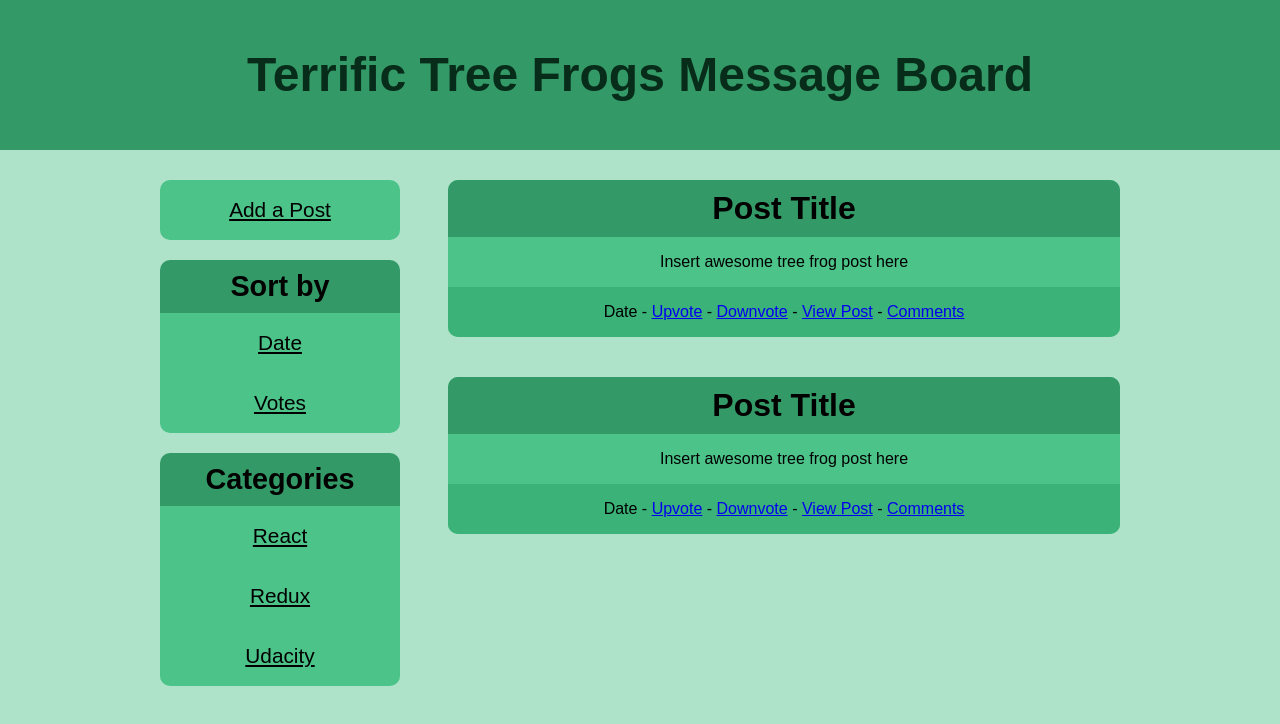
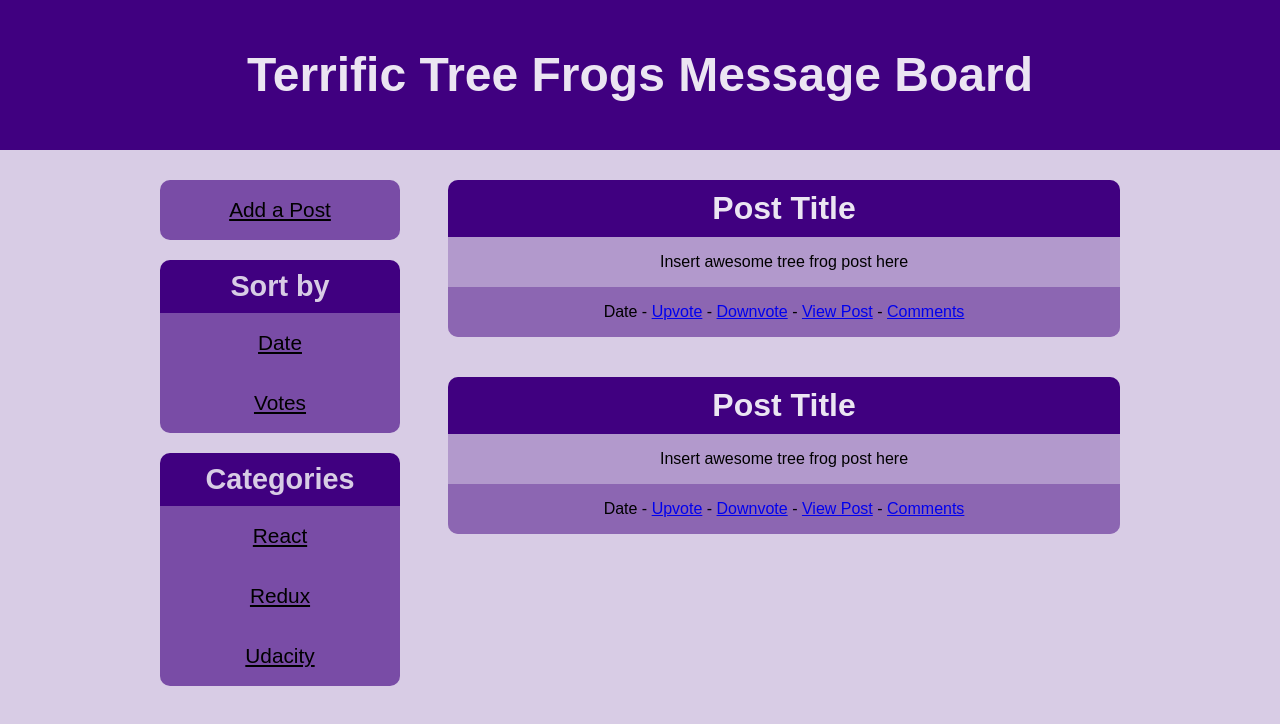
Before and after one commit to wicker/Terrific-Tree-Frogs-Message-Board, a React (Create React App) app in the folder frontend/: page / in a window 1280 px wide. Shown: the top 724 px of the page. Built offline with nearby package versions, Linux system fonts and the light colour scheme.

Commit message:
feat: Mock up purple version of UI

```diff
--- a/frontend/src/App.css
+++ b/frontend/src/App.css
@@ -1,5 +1,5 @@
 body {
-  background-color: #aee3c9;
+  background-color: #d8cce5;
   font-size: 16px;
 }
 
@@ -15,11 +15,12 @@ body {
 }
 
 #sidebar h1 {
-  background-color: #339a67;
+  background-color: #400080;
   padding: 10px;
   border-radius: 10px 10px 0 0;
   margin: 10px 0 0 0;
   font-size: 1.8em;
+  color: #d8cce5;
 }
 
 #sidebar .add-post {
@@ -36,7 +37,7 @@ body {
   margin: 0 0 20px 0;
   list-style-type: none;
   color: #000;
-  background-color: #4cc388;
+  background-color: #794ca6;
   border-radius: 0 0 10px 10px;
 }
 
@@ -64,20 +65,21 @@ body {
   padding: 0;
   margin: 0 0 40px;
   color: #000;
-  background-color: #4cc388;
+  background-color: #b299cc;
   border-radius: 10px;
 }
 
 .post h2 {
-  background-color: #339a67;
+  background-color: #400080;
   padding: 10px;
   margin: 10px 0 0 0;
   font-size: 2em;
   border-radius: 10px 10px 0 0;
+  color: #ebe5f2;
 }
 
 .post-meta {
-  background-color: #3bb277;
+  background-color: #8c66b2;
   line-height: 50px;
   font: 30px;
   border-radius: 0 0 10px 10px ;
@@ -95,10 +97,10 @@ body {
 }
 
 .App-header {
-  background-color: #339a67;
+  background-color: #400080;
   height: 150px;
   margin: 0;
-  color: white;
+  color: #ebe5f2;
   line-height: 150px;
   overflow: hidden;
 }
@@ -107,7 +109,6 @@ body {
   font-size: 3em;
   margin: 0;
   padding: 0;
-  color: #082c1a;
 }
 
 .App-intro {
```
Also changed, not shown: 2 other files (tests, documents, lock files or other folders).
